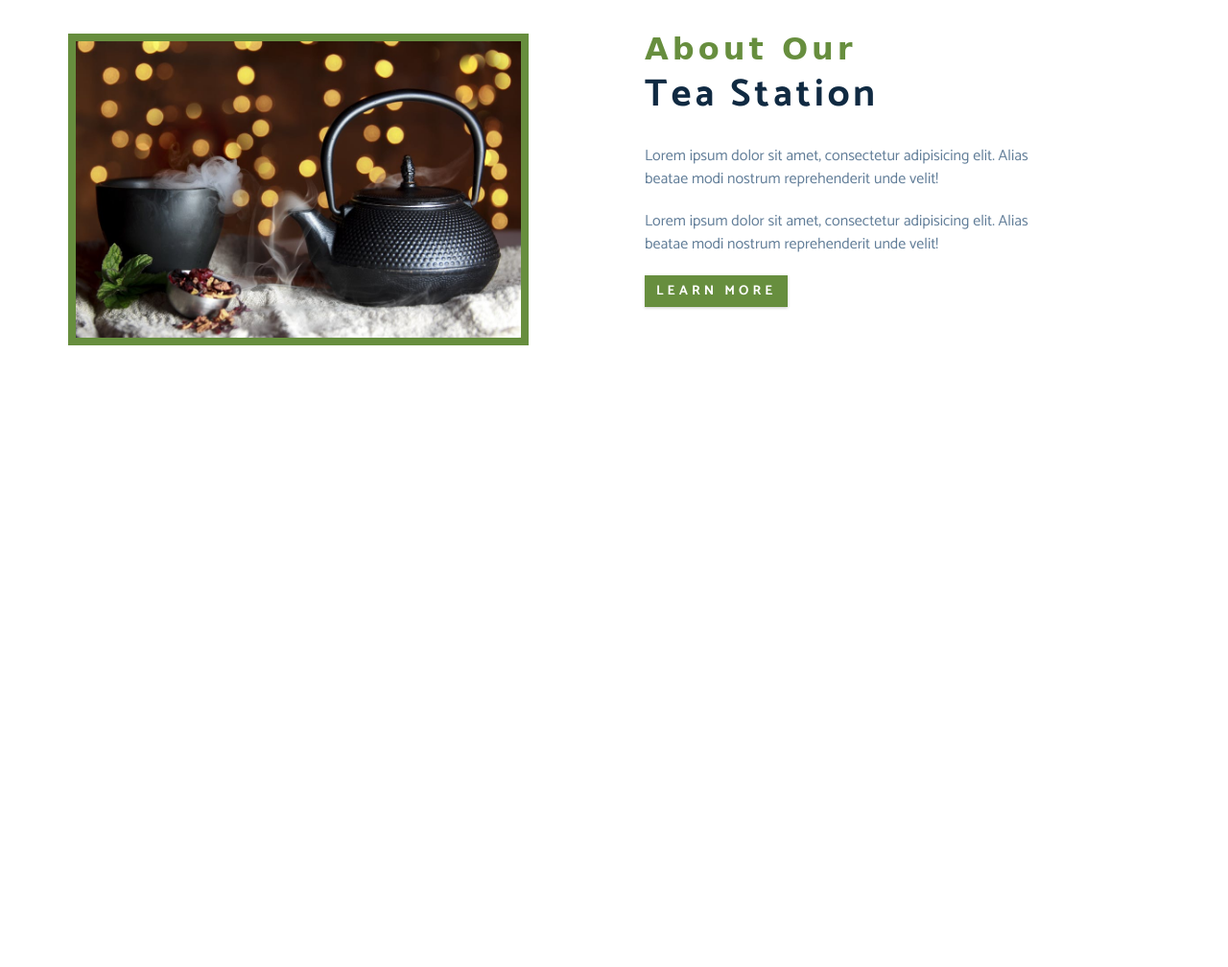
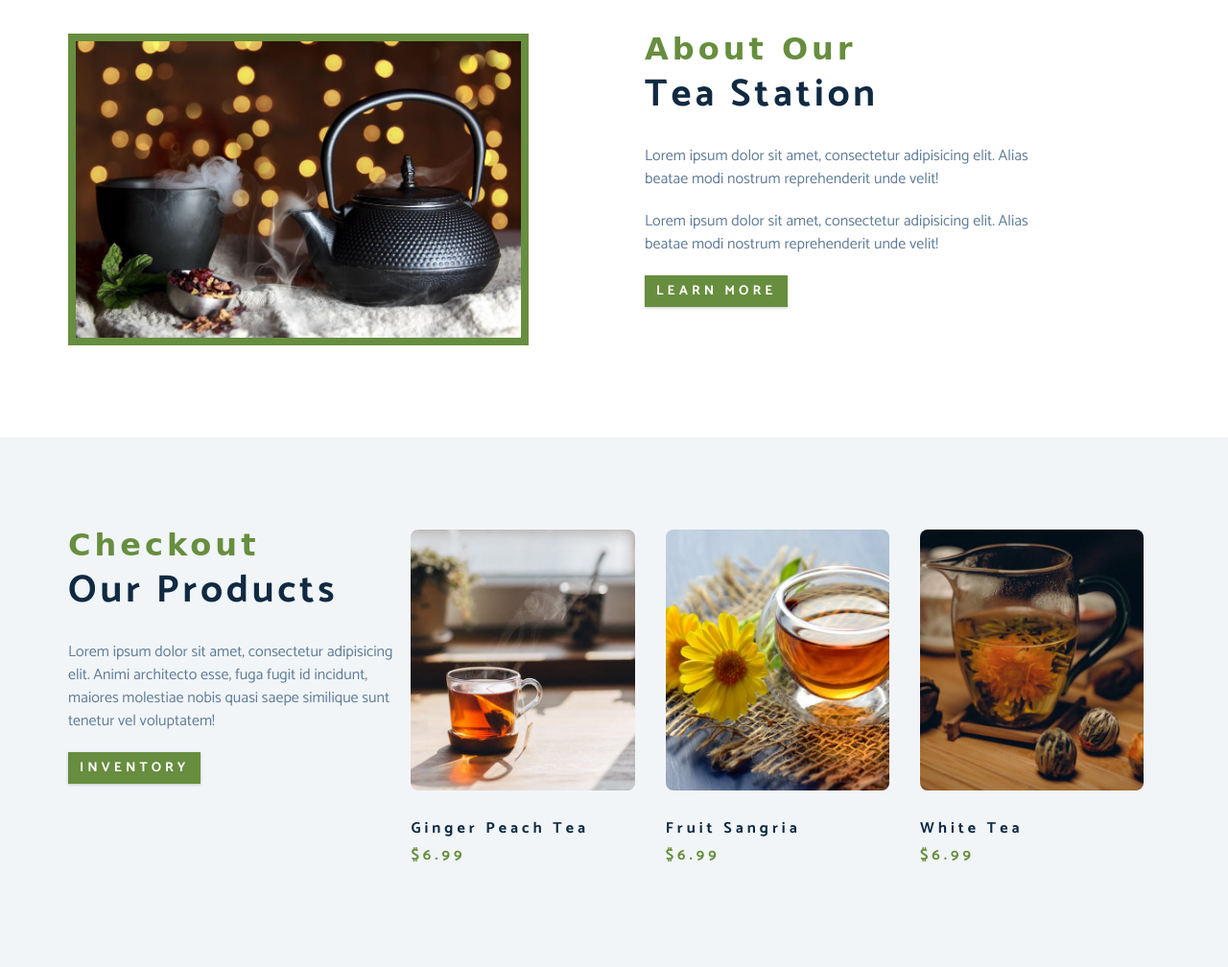
Before and after one commit to devgithinji/tea-station, a plain HTML site: page index.html in a window 1280 px wide. Shown: the part 1105-2113 px from the top of the page at 96% size. Before the commit the page ends 1561 px from the top, so only its background shows below. Drawn offline with Linux system fonts and the light colour scheme; a web font is replaced by a local one.

Commit message:
products section

```diff
--- a/css/styles.css
+++ b/css/styles.css
@@ -303,3 +303,70 @@ About
         padding-left: 2rem;
     }
 }
+
+/*
+====================
+products
+====================
+*/
+
+.products {
+    background: var(--clr-grey-10);
+}
+
+.products article {
+    padding: 2rem 0;
+}
+
+.product-text {
+    color: var(--clr-grey-5);
+    max-width: 26rem;
+}
+
+.product {
+    margin-bottom: 2rem;
+}
+
+.product-img {
+    border-radius: var(--radius);
+    margin-bottom: 2rem;
+    height: 17rem;
+    object-fit: cover;
+}
+
+.product-price {
+    color: var(--clr-primary);
+}
+
+@media screen and (min-width: 768px) {
+    .product {
+        float: left;
+        width: 50%;
+        padding-right: 2rem;
+    }
+}
+
+
+@media screen and (min-width: 992px) {
+    .product {
+        width: 33.3%;
+    }
+}
+
+
+@media screen and (min-width: 1200px) {
+    .products-info {
+        float: left;
+        width: 30%;
+    }
+
+    .products-inventory {
+        float: left;
+        width: 70%;
+    }
+
+    .product {
+        margin-bottom: 0;
+        padding: 0 1rem;
+    }
+}
--- a/index.html
+++ b/index.html
@@ -99,6 +99,40 @@
     </div>
 </section>
 <!--products section-->
+<section class="products">
+    <div class="section-center clearfix">
+        <!--products info-->
+        <article class="products-info">
+            <!--section title-->
+            <div class="section-title">
+                <h3>checkout</h3>
+                <h2>our products</h2>
+            </div>
+            <p class="product-text">Lorem ipsum dolor sit amet, consectetur adipisicing elit. Animi architecto esse,
+                fuga fugit id incidunt, maiores molestiae nobis quasi saepe similique sunt tenetur vel voluptatem!</p>
+            <a href="products.html" class="btn">inventory</a>
+        </article>
+        <!--products inventory-->
+        <article class="products-inventory clearfix">
+            <!--single product-->
+            <div class="product">
+                <img src="./images/product-1.jpeg" alt="single product" class="product-img">
+                <h4 class="product-title">ginger peach tea</h4>
+                <h4 class="product-price">$6.99</h4>
+            </div>
+            <div class="product">
+                <img src="./images/product-2.jpeg" alt="single product" class="product-img">
+                <h4 class="product-title">fruit sangria</h4>
+                <h4 class="product-price">$6.99</h4>
+            </div>
+            <div class="product">
+                <img src="./images/product-3.jpeg" alt="single product" class="product-img">
+                <h4 class="product-title">white tea</h4>
+                <h4 class="product-price">$6.99</h4>
+            </div>
+        </article>
+    </div>
+</section>
 
 <script src="app.js"></script>
 </body>
```
